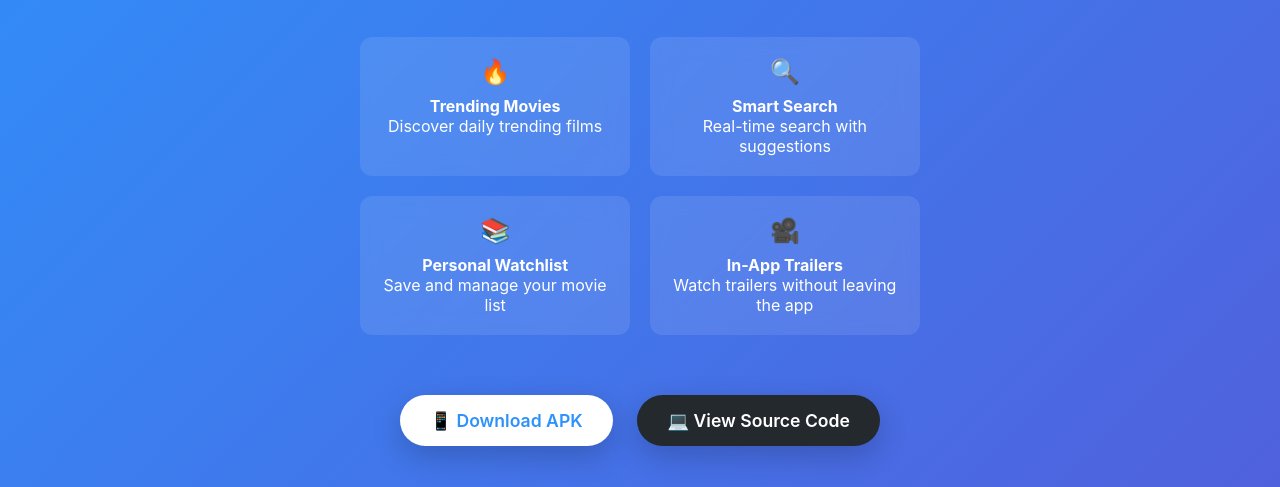
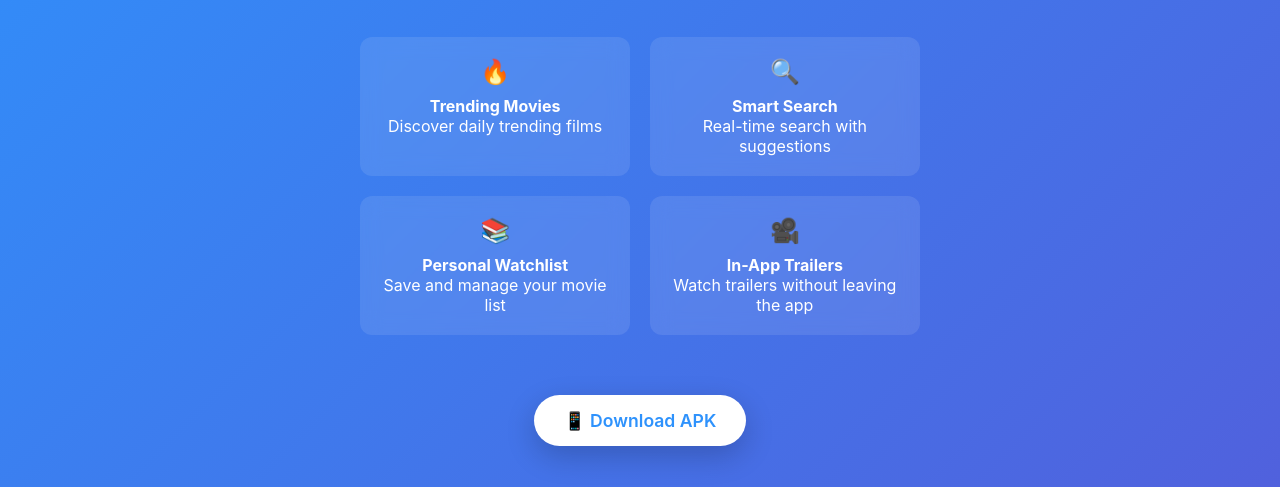
Before and after one commit to CodeKingPK/watchbox, a website: page index.html in a window 1280 px wide. Shown: the part 313-800 px from the top of the page. Drawn offline with Linux system fonts and the light colour scheme.

Commit message:
Update index.html

```diff
--- a/index.html
+++ b/index.html
@@ -163,9 +163,6 @@
         <a href="https://github.com/CodeKingPK/watchbox/releases/latest" class="download-btn">
             📱 Download APK
         </a>
-        <a href="https://github.com/CodeKingPK/watchbox" class="download-btn github-btn">
-            💻 View Source Code
-        </a>
 
         <div class="instructions">
             <h3>📋 Installation Instructions</h3>
```
